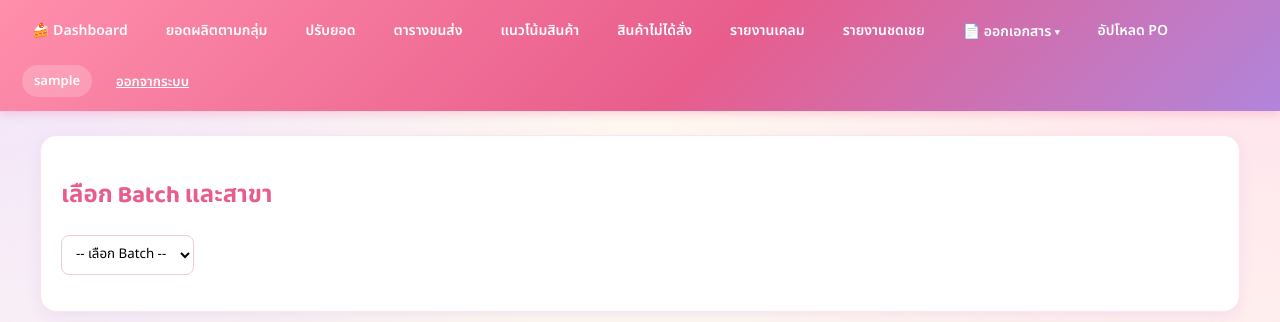
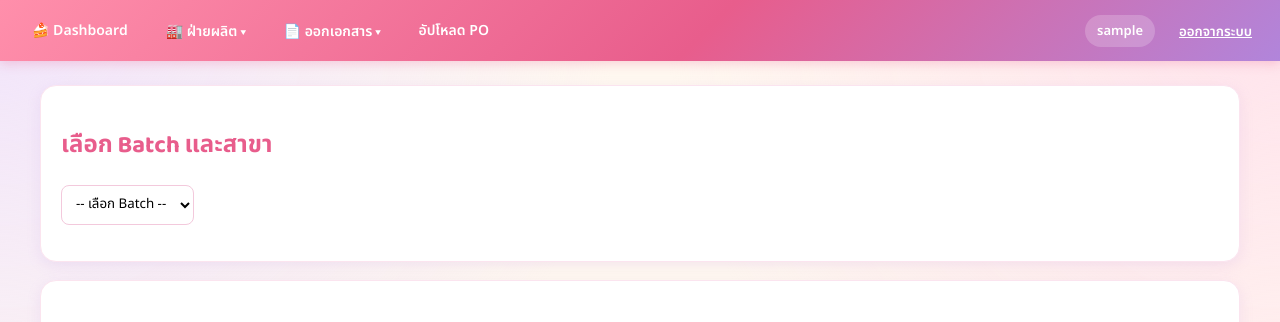
Before and after one commit to kittichaisangpayung-arch/oem-orders, a Django app: page /claims/ in a window 1280 px wide. Shown: the top 322 px of the page. Run offline with Django 5.2, Linux system fonts and the light colour scheme; the visitor is signed in with stand-in values (Sample User, id 1); data comes from the database, SQL or seed files in the repository; data that the repository does not hold is empty.

Commit message:
Add dropdown menu for production department
- Group production-related menus under '🏭 ฝ่ายผลิต' dropdown
- Includes: ยอดผลิตตามกลุ่ม, ปรับยอด, ตารางขนส่ง, แนวโน้มสินค้า, สินค้าไม่ได้สั่ง, รายงานเคลม, รายงานชดเชย
- Clean up navigation menu for better organization

Co-Authored-By: Claude Fable 5 <noreply@anthropic.com>

```diff
--- a/templates/base.html
+++ b/templates/base.html
@@ -186,6 +186,11 @@
 <body>
 <nav>
     <a href="{% url 'dashboard:executive_dashboard' %}">🍰 Dashboard</a>
+
+    <!-- Dropdown menu for production -->
+    <div class="dropdown">
+        <a href="#">🏭 ฝ่ายผลิต</a>
+        <div class="dropdown-content">
             <a href="{% url 'dashboard:factory_summary' %}">ยอดผลิตตามกลุ่ม</a>
             <a href="{% url 'dashboard:store_matrix' %}">ปรับยอด</a>
             <a href="{% url 'dashboard:shipping_summary' %}">ตารางขนส่ง</a>
@@ -193,6 +198,8 @@
             <a href="{% url 'dashboard:product_inactivity_report' %}">สินค้าไม่ได้สั่ง</a>
             <a href="{% url 'dashboard:claim_analytics' %}">รายงานเคลม</a>
             <a href="{% url 'dashboard:compensation_analytics' %}">รายงานชดเชย</a>
+        </div>
+    </div>
 
     <!-- Dropdown menu for documents -->
     <div class="dropdown">
```
Lines whose indentation alone changed are shown as unchanged.
